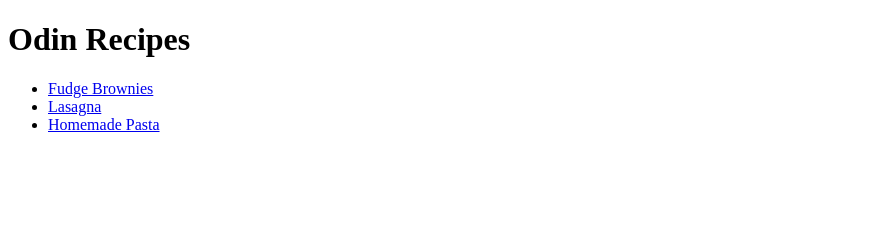
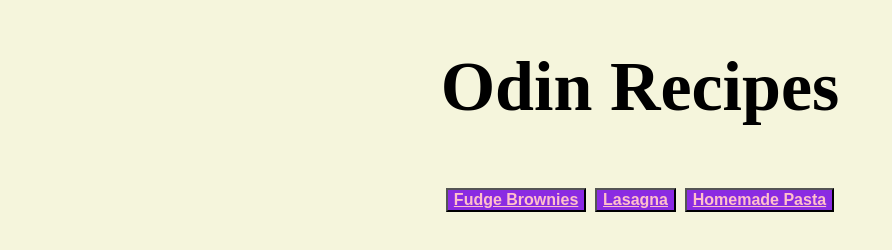
Before and after one commit to LaraKraemer/odin-recipes, a plain HTML site: page index.html in a window 1280 px wide. Shown: the whole page, without its empty margins (0-892 px from the left). Drawn offline with Linux system fonts and the light colour scheme.

Commit message:
Linked to css file.Converted list in buttons

```diff
--- a/index.html
+++ b/index.html
@@ -2,15 +2,17 @@
 <html lang="en">
 <head>
     <meta charset="UTF-8">
+    <link rel="stylesheet" href="styles.css">
     <meta name="viewport" content="width=device-width, initial-scale=1.0">
     <title>Document</title>
 </head>
 <body>
     <h1>Odin Recipes</h1>
-    <ul>
-        <li><a href="recipes/brownies.html">Fudge Brownies</a></li>
-        <li><a href="recipes/lasagna.html">Lasagna</a></li>
-        <li><a href="recipes/pasta.html">Homemade Pasta</a></li>
-    </ul>
+        <button>
+        <a href="recipes/brownies.html">Fudge Brownies</a></button>
+        <button>
+        <a href="recipes/lasagna.html">Lasagna</a></button>
+        <button>
+        <a href="recipes/pasta.html">Homemade Pasta</a></button>
 </body>
 </html>
--- /dev/null
+++ b/styles.css
@@ -0,0 +1,18 @@
+body {
+    background-color: beige;
+    color: black;
+    font-size: 35px;
+    font-weight: bold;
+    text-align: center;
+}
+button {
+    color: pink;
+    background-color: blueviolet;
+    font-size: 16px;
+    font-weight: bold;
+}
+a, a:hover {
+    color: pink;
+    font-size: 16px;
+    font-weight: bold;
+}
```
